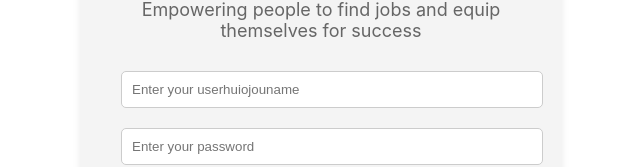
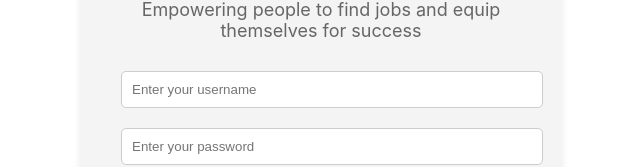
Before and after one commit to cfgtexas24/Team-16, a React (Create React App) app in the folder client/: page / in a window 1280 px wide. Shown: the part 180-347 px from the top of the page, without its empty margins (319-959 px from the left). Built offline with nearby package versions, Linux system fonts and the light colour scheme.

Commit message:
feat: set up frontend routing

```diff
--- a/client/package.json
+++ b/client/package.json
@@ -8,6 +8,7 @@
     "@testing-library/user-event": "^13.5.0",
     "react": "^18.3.1",
     "react-dom": "^18.3.1",
+    "react-router-dom": "^6.27.0",
     "react-scripts": "5.0.1",
     "web-vitals": "^2.1.4"
   },
--- a/client/src/App.js
+++ /dev/null
@@ -1,12 +0,0 @@
-import LoginPage from "./features/login/LoginPage";
-import './App.css';
-
-function App() {
-  return (
-    <div className="App">
-      <LoginPage />
-    </div>
-  );
-}
-
-export default App;
--- a/client/src/features/login/LoginPage.jsx
+++ b/client/src/features/login/LoginPage.jsx
@@ -23,7 +23,7 @@ function LoginPage() {
       <form className="sign-in-form" onSubmit={handleSubmit}>
         <input
           type="text"
-          placeholder="Enter your userhuiojouname"
+          placeholder="Enter your username"
           value={username}
           onChange={(e) => setUsername(e.target.value)}
           required
--- a/client/src/index.js
+++ b/client/src/index.js
@@ -1,13 +1,29 @@
 import React from 'react';
 import ReactDOM from 'react-dom/client';
-import './index.css';
-import App from './App';
 import reportWebVitals from './reportWebVitals';
+import LoginPage from "./features/login/LoginPage";
+
+import {
+  createBrowserRouter,
+  RouterProvider,
+} from "react-router-dom";
+
+import "./index.css";
+import './App.css';
+
+const router = createBrowserRouter([
+  {
+    path: "/",
+    element: <LoginPage />,
+  },
+]);
 
 const root = ReactDOM.createRoot(document.getElementById('root'));
 root.render(
   <React.StrictMode>
-    <App />
+    <div className="App">
+      <RouterProvider router={router} />
+    </div>
   </React.StrictMode>
 );
 
```
Also changed, not shown: 2 other files (tests, documents, lock files or other folders).
